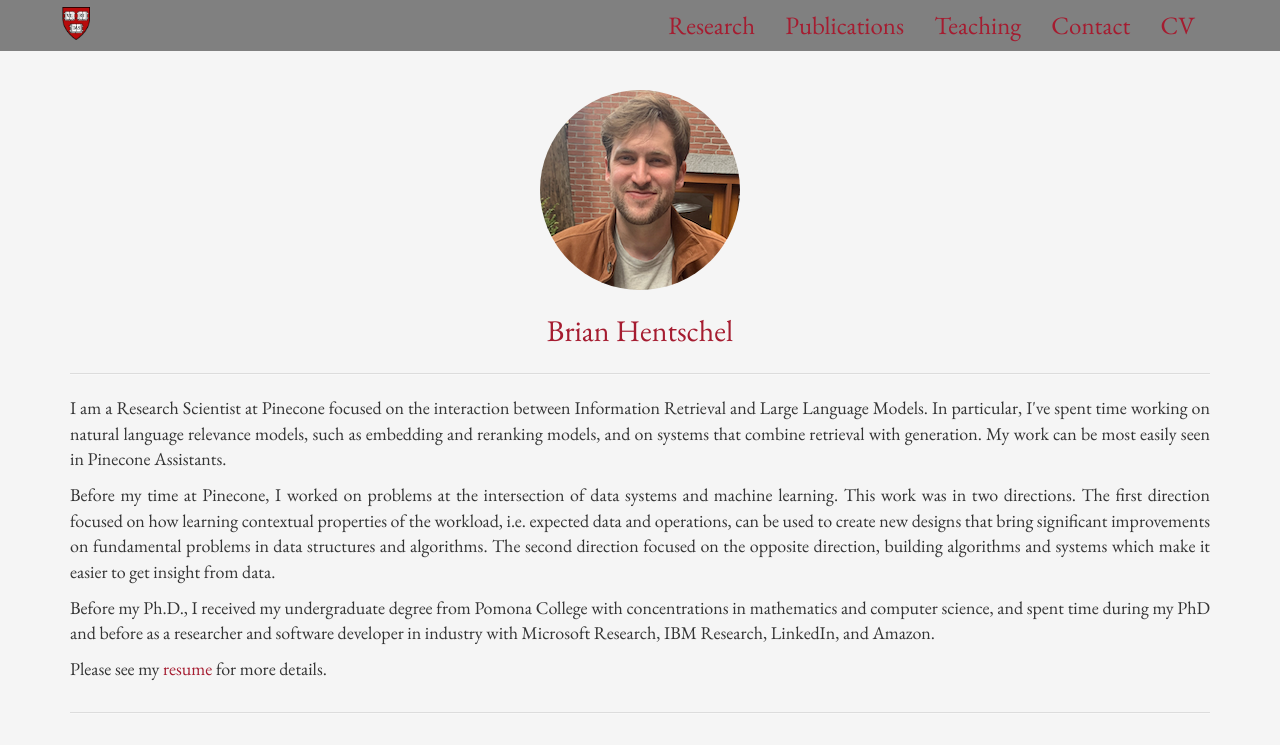
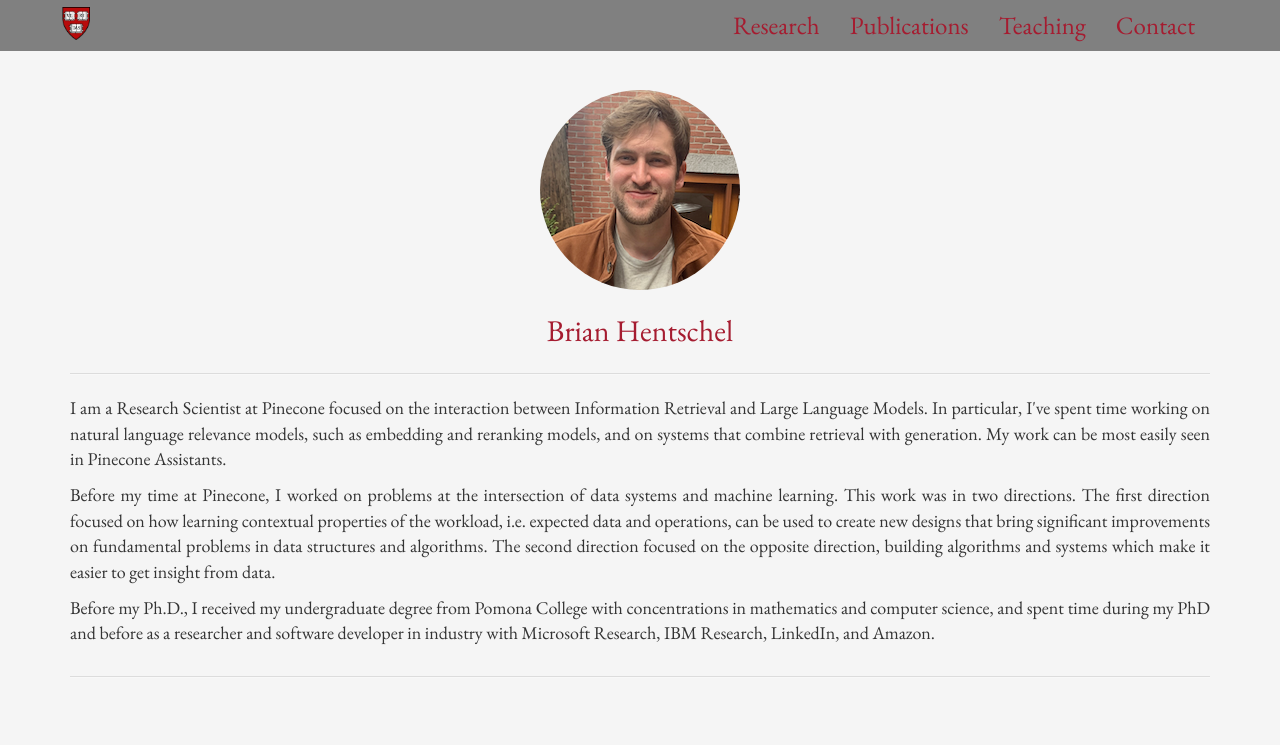
Before and after one commit to bhentsch/bhentsch.github.io, a plain HTML site: page index.html in a window 1280 px wide. Shown: the top 745 px of the page. Drawn offline with nearby package versions, Linux system fonts and the light colour scheme.

Commit message:
remove cv from website

```diff
--- a/index.html
+++ b/index.html
@@ -41,7 +41,6 @@
                     <li><a href="#publication">Publications</a></li>
                     <li><a href="#teaching">Teaching</a></li>
                     <li><a href="#contact">Contact</a></li>
-                    <li><a href="./doc/Brian_Hentschel_2024.pdf" target="_blank">CV</a></li>
                 </ul>
             </div>
 
@@ -81,10 +80,6 @@
                     <p class= "large_font">
                         Before my Ph.D., I received my undergraduate degree from Pomona College with concentrations in mathematics and computer science, and spent time during my PhD and before as a researcher and software developer in industry with Microsoft Research, IBM Research, LinkedIn, and Amazon.
 
-                    </p>
-
-                    <p class= "large_font">
-                        Please see my <a href="./doc/Brian_Hentschel_2024.pdf" target = "_blank" >resume </a>for more details.
                     </p>
                 </div>
 
```
Also changed, not shown: 1 other file.
